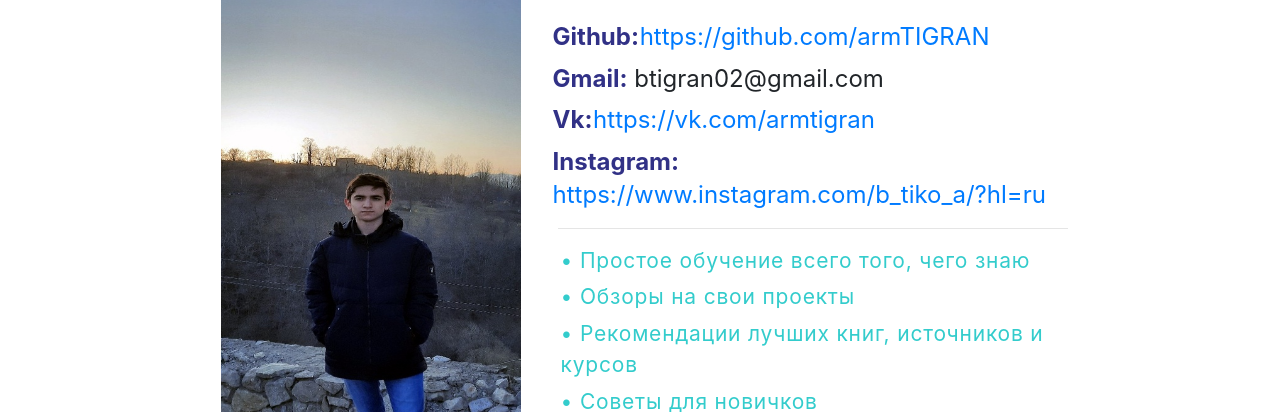
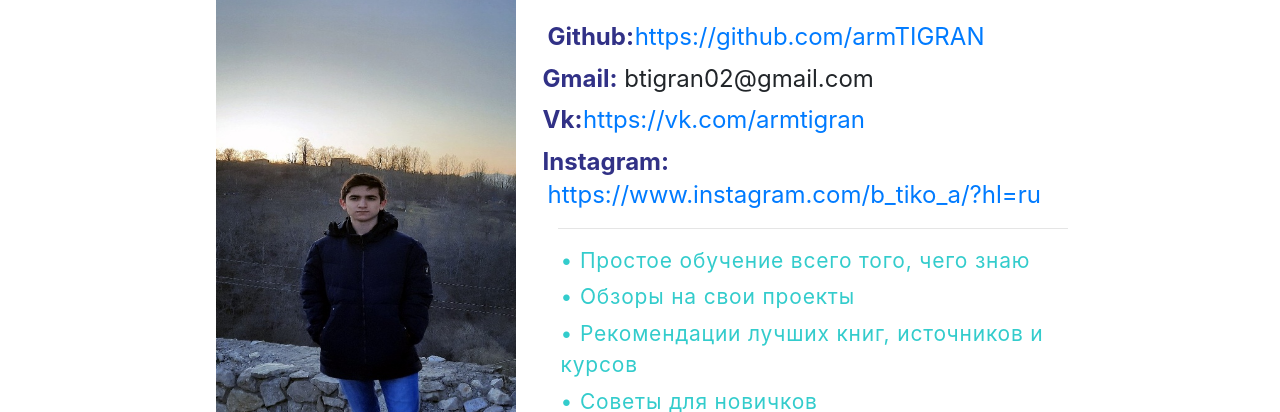
Before and after one commit to armTIGRAN/Programmer-room-, a website: page public/index.html in a window 1280 px wide. Shown: the part 731-1143 px from the top of the page. Drawn offline with nearby package versions, Linux system fonts and the light colour scheme; no server answers.

Commit message:
upgrade3.3

```diff
--- a/public/pages/home.js
+++ b/public/pages/home.js
@@ -9,10 +9,10 @@ function HomePage(){
         "marginLeft": "8px"
     })
 
-    content.innerHTML +=" <br> <hr style='margin-left:8px'> <img id='meImg' src='../images/me.jpg'/><div id='aboutContent'></div>";
+    content.innerHTML +=" <br> <hr style='margin-left:8px'> <div><img id='meImg' src='../images/me.jpg'/></div><div id='aboutContent'></div>";
 
     css("meImg", {
-        "width": "30%",
+        "width": "90px",
         "height": "550px",
         "minWidth": "300px",
         "marginLeft": "8px",
@@ -20,16 +20,13 @@ function HomePage(){
     });
 
 
-    css("aboutContent", {
-        "marginLeft": "350px"
-    })
+    var name ="<h1> <b style>Tigran Badalyan </b>  </h1> <br>";
+    var github="<h4><b>Github: </b> <a href='https://github.com/armTIGRAN' target='_blank'>  https://github.com/armTIGRAN <a/> </h4>"
+    var gmail="<h4> <b>Gmail:</b> btigran02@gmail.com </h4>"
+    var vk ="<h4> <b>Vk: </b> <a href='https://vk.com/armtigran' target='_blank'> https://vk.com/armtigran <a/> </h4>"
+    var instagram = "<h4> <b>Instagram: </b> <a href='https://www.instagram.com/b_tiko_a/?hl=ru ' target='_blank'> https://www.instagram.com/b_tiko_a/?hl=ru </a> </h4> "
 
-    id("aboutContent").innerHTML = "<h1> <b style>Tigran Badalyan </b>  </h1> <br>"
-
-    id("aboutContent").innerHTML +="<h4> <b>Github: </b> <a href='https://github.com/armTIGRAN' target='_blank'>  https://github.com/armTIGRAN <a/> </h4>"
-    id("aboutContent").innerHTML +="<h4> <b>Gmail:</b> btigran02@gmail.com </h4>"
-    id("aboutContent").innerHTML +="<h4> <b>Vk: </b> <a href='https://vk.com/armtigran' target='_blank'> https://vk.com/armtigran <a/> </h4>"
-    id("aboutContent").innerHTML +="<h4> <b>Instagram: </b> <a href='https://www.instagram.com/b_tiko_a/?hl=ru ' target='_blank'> https://www.instagram.com/b_tiko_a/?hl=ru </a> </h4> "
+    id("aboutContent").innerHTML = "<div>" + name + github + gmail + vk + instagram + "</div>"
 
     aboutMe=translate(
         // "Да, это влог. Тут, я буду > <br> 1)На простом языке объяснять всё, что знаю <br> 2)Делиться своими проектами, и делать них обзоры <br> 3)Давать советы <br> 4)Рекомендовать лучшие книги и источники информации <br> 5)Рассказывать про себя и свой карьерный путь"
@@ -40,6 +37,10 @@ function HomePage(){
     // id("aboutContent").innerHTML +="<hr> <h6 id='aboutProject'>" + aboutMe +  "</h6>"
     id("aboutContent").innerHTML +="<hr> <ul id='aboutProject'>" + aboutMe +  "</ul>"
 
+    css("aboutContent", {
+        "marginLeft": "350px"
+    })
+
     css("aboutProject", {
         "letter-spacing": "0.8px",
         "padding-left":"8px",
```
Also changed, not shown: public/index.html (+0 -6 lines).
